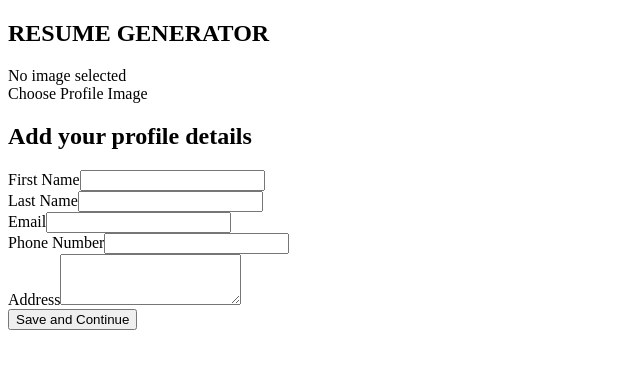
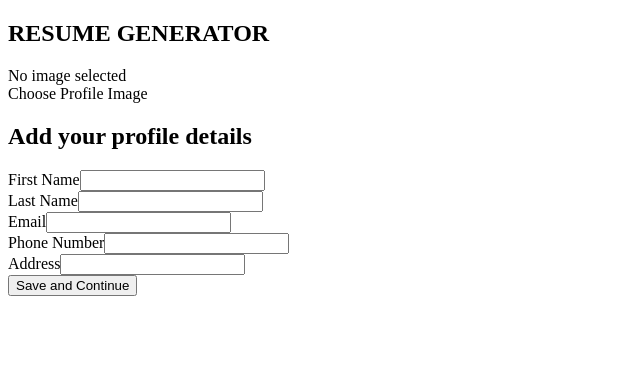
Before and after one commit to acciojob/resume-builder-DharminderPal, a React app: page / in a window 1280 px wide. Shown: the top 368 px of the page, without its empty margins (0-640 px from the left). Built offline with nearby package versions, Linux system fonts and the light colour scheme.

Commit message:
project3

```diff
--- a/src/Profile/profileform.js
+++ b/src/Profile/profileform.js
@@ -78,7 +78,7 @@ const ProfileForm = () => {
         </div>
         <div className="form-group">
           <label>Address</label>
-          <textarea name="address" value={formData.address} onChange={handleChange} rows="3" />
+          <input type="text" name="address" value={formData.address} onChange={handleChange} rows="3" />
         </div>
 
         <button type="submit" className="save-button">Save and Continue</button>
```
